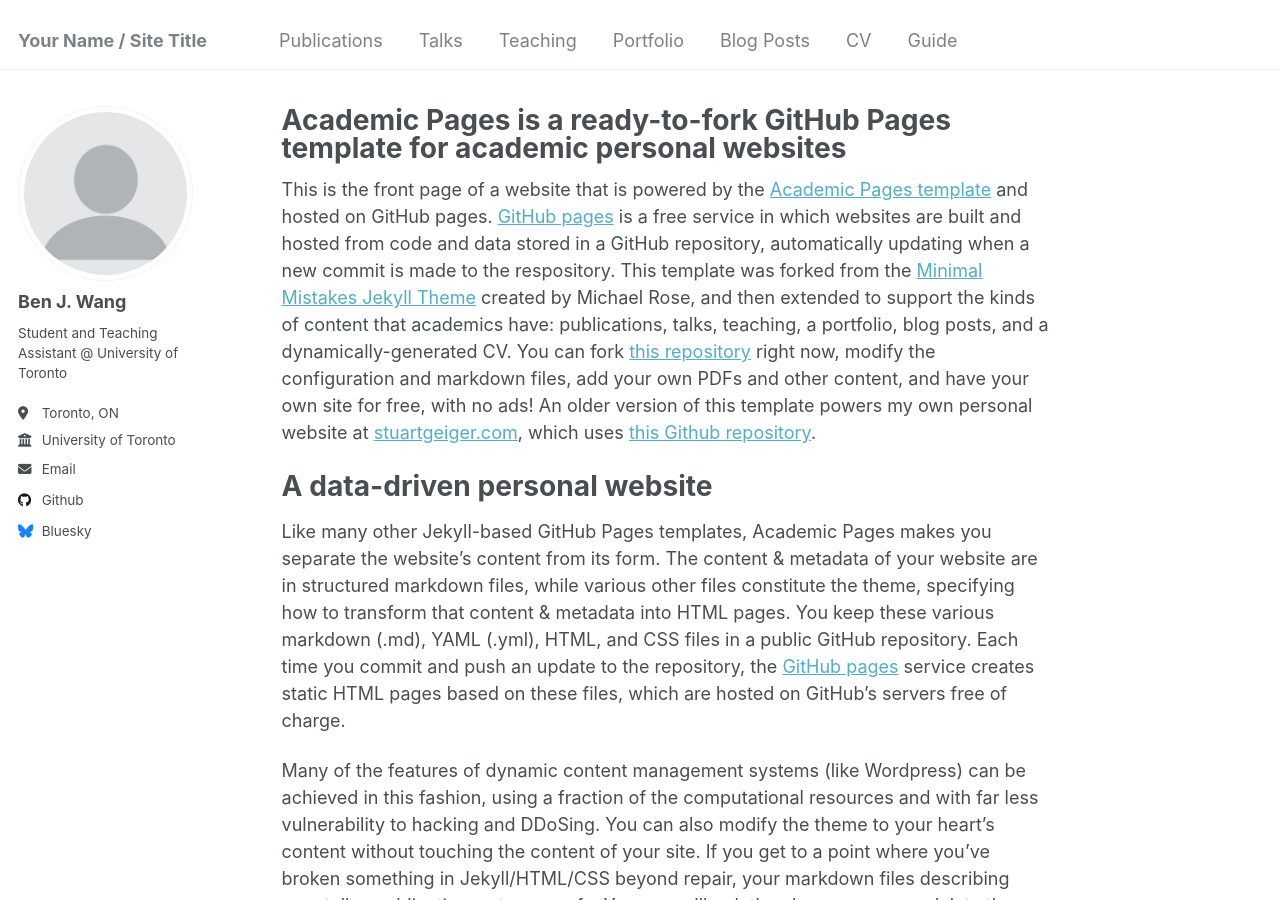
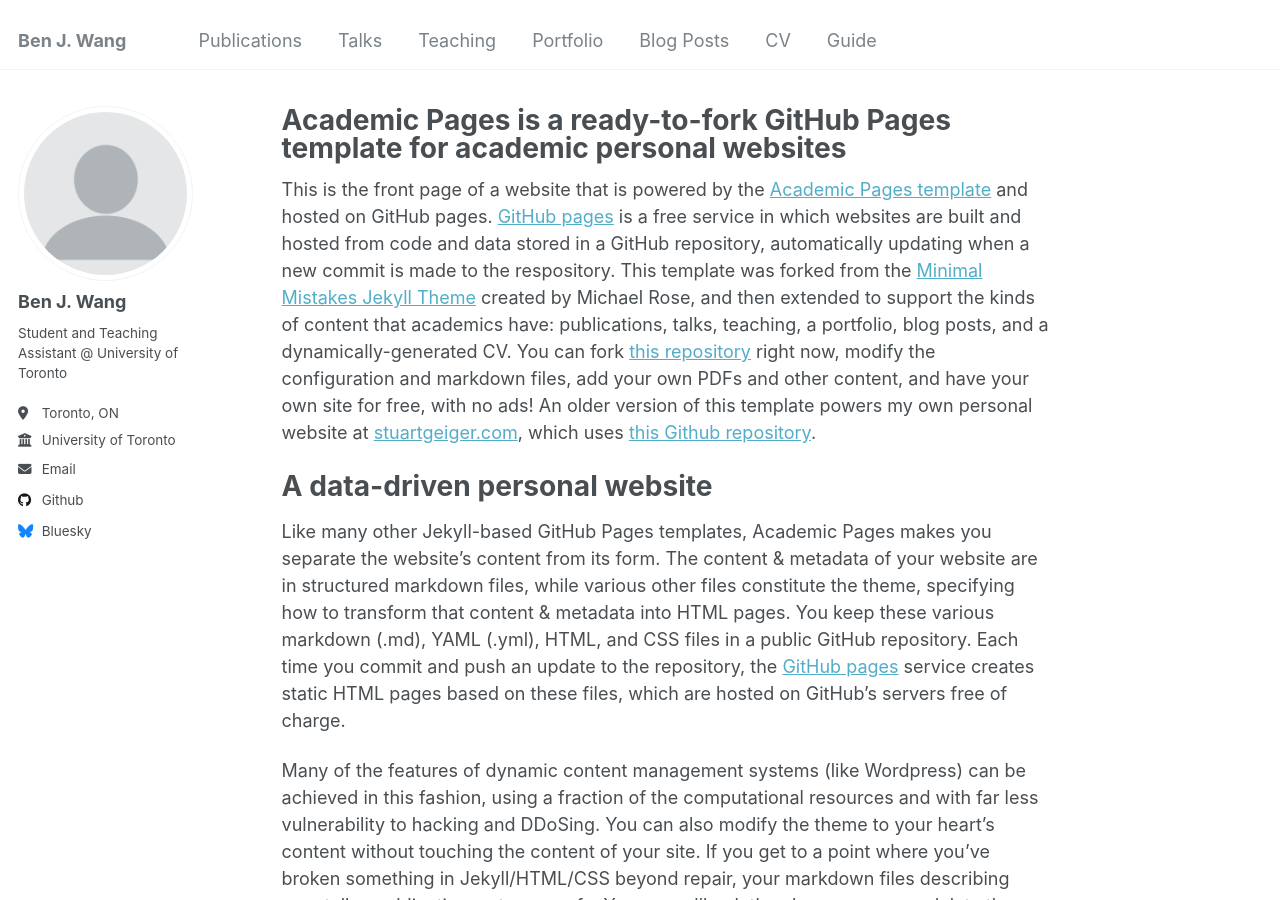
Before and after one commit to wben1998/wben1998.github.io, a Jekyll site: the page built from _pages/about.md, in a window 1280 px wide and 900 px high. Built offline with Jekyll 4.4.1, drawn with Linux system fonts in a browser that asks for light colours.

Commit message:
Update _config.yml

```diff
--- a/_config.yml
+++ b/_config.yml
@@ -8,12 +8,12 @@
 
 # Basic Site Settings
 locale                   : "en-US"
-title                    : "Your Name / Site Title"
+title                    : "Ben J. Wang"
 title_separator          : "-"
 name                     : &name "Ben J. Wang"
 description              : &description "Student and Teaching Assistant @ University of Toronto"
 url                      : https://wben1998.github.io # the base hostname & protocol for your site e.g. "https://mmistakes.github.io"
-baseurl                  : "" # the subpath of your site, e.g. "/blog"
+baseurl                  : "/" # the subpath of your site, e.g. "/blog"
 repository               : "wben1998.github.io"
 
 # Site Author - The following control what appear as part of the author content on the side bar.
```
